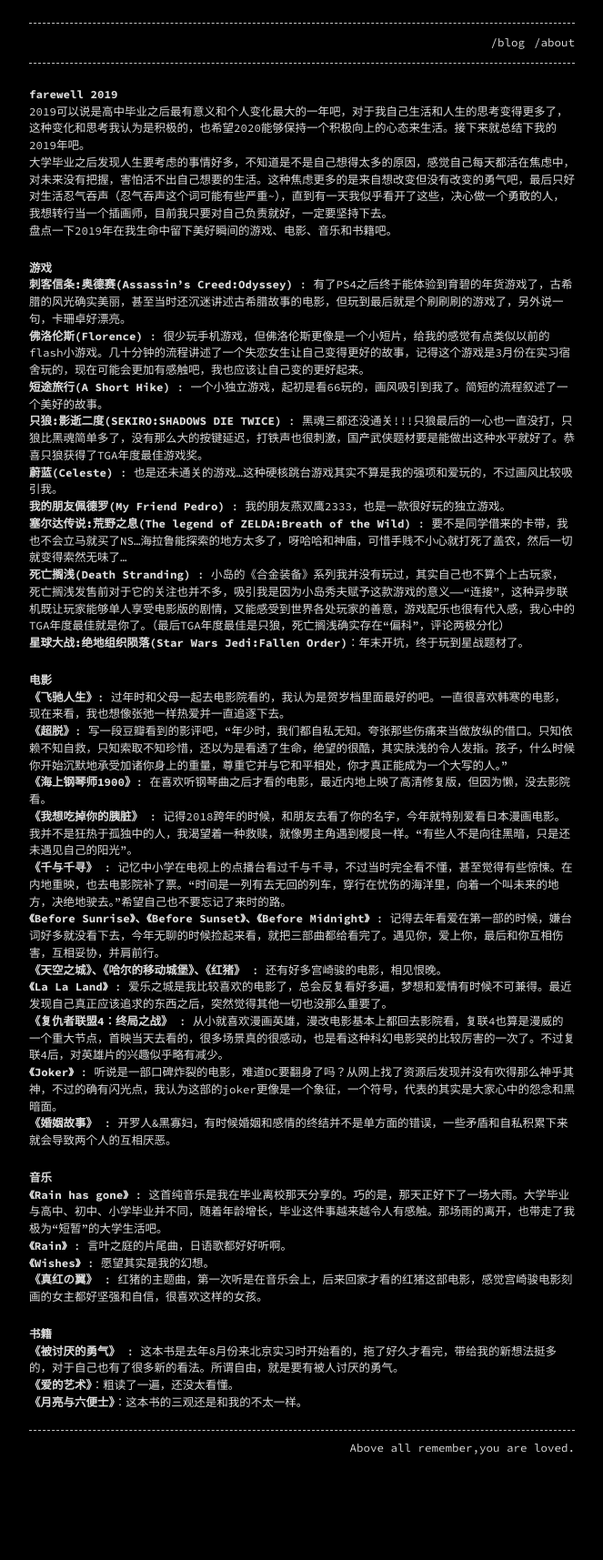
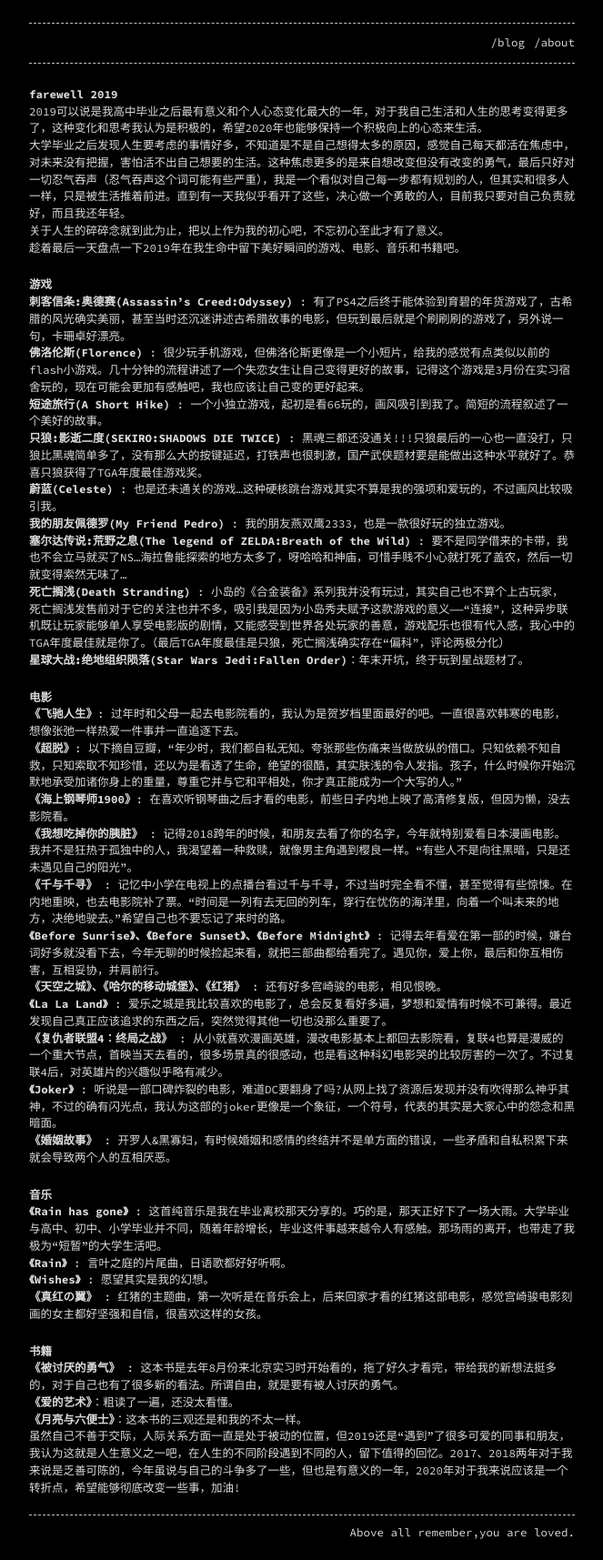
Before and after one commit to ubws3h/ubws3h.github.io, a Jekyll site: the page built from _posts/2019-12-31-farewell-2019.md, in a window 1280 px wide. Shown: the whole page at 91% size, without its empty margins (308-971 px from the left). Built offline with Jekyll 4.4.1, drawn with Linux system fonts in a browser that asks for light colours; before the commit the page ends 1621 px from its top, so only the background shows below that.

Commit message:
Update 2019-12-31-farewell-2019.md

```diff
--- a/_posts/2019-12-31-farewell-2019.md
+++ b/_posts/2019-12-31-farewell-2019.md
@@ -7,11 +7,13 @@ categories: life
 
 # farewell 2019
 
-2019可以说是高中毕业之后最有意义和个人变化最大的一年吧，对于我自己生活和人生的思考变得更多了，这种变化和思考我认为是积极的，也希望2020能够保持一个积极向上的心态来生活。接下来就总结下我的2019年吧。
+2019可以说是我高中毕业之后最有意义和个人心态变化最大的一年，对于我自己生活和人生的思考变得更多了，这种变化和思考我认为是积极的，希望2020年也能够保持一个积极向上的心态来生活。
 
-大学毕业之后发现人生要考虑的事情好多，不知道是不是自己想得太多的原因，感觉自己每天都活在焦虑中，对未来没有把握，害怕活不出自己想要的生活。这种焦虑更多的是来自想改变但没有改变的勇气吧，最后只好对生活忍气吞声（忍气吞声这个词可能有些严重~），直到有一天我似乎看开了这些，决心做一个勇敢的人，我想转行当一个插画师，目前我只要对自己负责就好，一定要坚持下去。
+大学毕业之后发现人生要考虑的事情好多，不知道是不是自己想得太多的原因，感觉自己每天都活在焦虑中，对未来没有把握，害怕活不出自己想要的生活。这种焦虑更多的是来自想改变但没有改变的勇气，最后只好对一切忍气吞声（忍气吞声这个词可能有些严重），我是一个看似对自己每一步都有规划的人，但其实和很多人一样，只是被生活推着前进。直到有一天我似乎看开了这些，决心做一个勇敢的人，目前我只要对自己负责就好，而且我还年轻。
 
-盘点一下2019年在我生命中留下美好瞬间的游戏、电影、音乐和书籍吧。
+关于人生的碎碎念就到此为止，把以上作为我的初心吧，不忘初心至此才有了意义。
+
+趁着最后一天盘点一下2019年在我生命中留下美好瞬间的游戏、电影、音乐和书籍吧。
 
 ## 游戏
 
@@ -35,11 +37,11 @@ categories: life
 
 ## 电影
 
-**《飞驰人生》**: 过年时和父母一起去电影院看的，我认为是贺岁档里面最好的吧。一直很喜欢韩寒的电影，现在来看，我也想像张弛一样热爱并一直追逐下去。
+**《飞驰人生》**: 过年时和父母一起去电影院看的，我认为是贺岁档里面最好的吧。一直很喜欢韩寒的电影，想像张弛一样热爱一件事并一直追逐下去。
 
-**《超脱》**: 写一段豆瓣看到的影评吧，“年少时，我们都自私无知。夸张那些伤痛来当做放纵的借口。只知依赖不知自救，只知索取不知珍惜，还以为是看透了生命，绝望的很酷，其实肤浅的令人发指。孩子，什么时候你开始沉默地承受加诸你身上的重量，尊重它并与它和平相处，你才真正能成为一个大写的人。”
+**《超脱》**: 以下摘自豆瓣，“年少时，我们都自私无知。夸张那些伤痛来当做放纵的借口。只知依赖不知自救，只知索取不知珍惜，还以为是看透了生命，绝望的很酷，其实肤浅的令人发指。孩子，什么时候你开始沉默地承受加诸你身上的重量，尊重它并与它和平相处，你才真正能成为一个大写的人。”
 
-**《海上钢琴师1900》**: 在喜欢听钢琴曲之后才看的电影，最近内地上映了高清修复版，但因为懒，没去影院看。
+**《海上钢琴师1900》**: 在喜欢听钢琴曲之后才看的电影，前些日子内地上映了高清修复版，但因为懒，没去影院看。
 
 **《我想吃掉你的胰脏》** : 记得2018跨年的时候，和朋友去看了你的名字，今年就特别爱看日本漫画电影。我并不是狂热于孤独中的人，我渴望着一种救赎，就像男主角遇到樱良一样。“有些人不是向往黑暗，只是还未遇见自己的阳光”。
 
@@ -53,7 +55,7 @@ categories: life
 
 **《复仇者联盟4：终局之战》** : 从小就喜欢漫画英雄，漫改电影基本上都回去影院看，复联4也算是漫威的一个重大节点，首映当天去看的，很多场景真的很感动，也是看这种科幻电影哭的比较厉害的一次了。不过复联4后，对英雄片的兴趣似乎略有减少。
 
-**《Joker》** : 听说是一部口碑炸裂的电影，难道DC要翻身了吗？从网上找了资源后发现并没有吹得那么神乎其神，不过的确有闪光点，我认为这部的joker更像是一个象征，一个符号，代表的其实是大家心中的怨念和黑暗面。
+**《Joker》** : 听说是一部口碑炸裂的电影，难道DC要翻身了吗?从网上找了资源后发现并没有吹得那么神乎其神，不过的确有闪光点，我认为这部的joker更像是一个象征，一个符号，代表的其实是大家心中的怨念和黑暗面。
 
 **《婚姻故事》** : 开罗人&黑寡妇，有时候婚姻和感情的终结并不是单方面的错误，一些矛盾和自私积累下来就会导致两个人的互相厌恶。
 
@@ -74,3 +76,5 @@ categories: life
 **《爱的艺术》**：粗读了一遍，还没太看懂。
 
 **《月亮与六便士》**：这本书的三观还是和我的不太一样。
+
+虽然自己不善于交际，人际关系方面一直是处于被动的位置，但2019还是“遇到”了很多可爱的同事和朋友，我认为这就是人生意义之一吧，在人生的不同阶段遇到不同的人，留下值得的回忆。2017、2018两年对于我来说是乏善可陈的，今年虽说与自己的斗争多了一些，但也是有意义的一年，2020年对于我来说应该是一个转折点，希望能够彻底改变一些事，加油!
```
